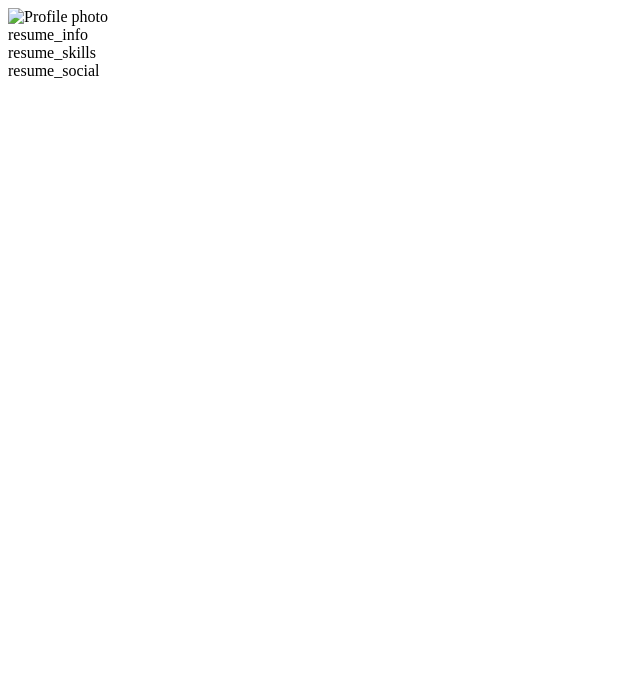
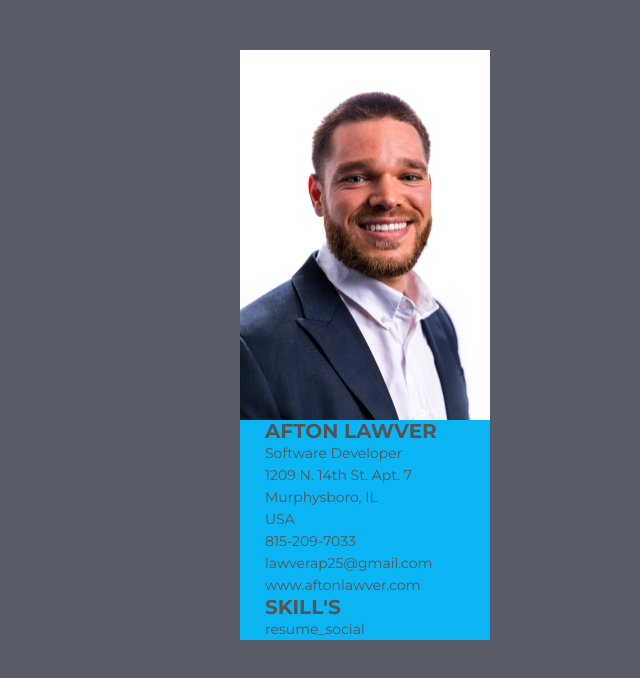
Before and after one commit to AftonLawver/htmlDevelopment, a plain HTML site: page Resume/My_Resume.html in a window 1280 px wide. Shown: the whole page, without its empty margins (0-640 px from the left). Drawn offline with Linux system fonts and the light colour scheme.

Commit message:
Created style.css and modified resume.

```diff
--- a/Resume/My_Resume.html
+++ b/Resume/My_Resume.html
@@ -3,22 +3,55 @@
 <head>
     <meta charset = "UTF-8" />
     <title>Resume</title>
+    <link rel="stylesheet" href="style.css"
     <script src="https://kit.fontawesome.com/b99e675b6e.js"></script>
 </head>
 <body>
     <div class="resume">
         <div class="resume_left">
-            <div class="resume_profile"></div>
+            <div class="resume_profile">
                 <img src="headshot1.jpg" alt="Profile photo">
+            </div>
             <div class="resume_content">
-
-            </div>
-                <div class="resume_item resume_info"></div>
-                    resume_info
+                <div class="resume_item resume_info">
+                    <div class="title">
+                        <p class="bold">Afton Lawver</p>
+                        <p class="regular">Software Developer</p>
+                    </div>
+                    <ul>
+                        <li>
+                            <div class="icon"></div>
+                            <div class="data">
+                                1209 N. 14th St. Apt. 7 Murphysboro, IL <br/> USA
+                            </div>
+                        </li>
+                        <li>
+                            <div class="icon"></div>
+                            <div class="data">
+                                815-209-7033
+                            </div>
+                        </li>
+                        <li>
+                            <div class="icon"></div>
+                            <div class="data">
+                                lawverap25@gmail.com
+                            </div>
+                        </li>
+                        <li>
+                            <div class="icon"></div>
+                            <div class="data">
+                                www.aftonlawver.com
+                            </div>
+                        </li>
+                    </ul>
+                </div>
                 <div class="resume_item resume_skills"></div>
-                    resume_skills
+                <div class="title">
+                    <p class="bold">skill's</p>
+                </div>
                 <div class="resume_item resume_social"></div>
                     resume_social
+            </div>
         </div>
         <div class="resume_right"></div>
     </div>
--- /dev/null
+++ b/Resume/style.css
@@ -0,0 +1,52 @@
+@import url('https://fonts.googleapis.com/css2?family=Montserrat:wght@400;500;700&display=swap');
+
+*{
+    margin: 0;
+    padding: 0;
+    box-sizing: border-box;
+    list-style: none;
+    font-family: 'Montserrat', sans-serif;
+}
+
+body{
+    background: #585c68;
+    font-size: 14px;
+    line-height: 22px;
+    color: #555555;
+}
+.bold{
+    font-weight: 700;
+    font-size: 20px;
+    text-transform: uppercase;
+}
+
+.semi_bold{
+    font-weight: 500;
+    font-size: 16px;
+}
+
+.resume{
+    width: 800px;
+    height: auto;
+    display: flex;
+    margin: 50px auto;
+}
+
+.resume .resume_left{
+    width: 250px;
+    background: #0bb5f4;
+}
+
+.resume .resume_left .resume_profile{
+    width: 100%;
+    height: 370px;
+}
+
+.resume .resume_left .resume_profile img{
+    width: 100%;
+    height: 100%;
+}
+
+.resume .resume_left .resume_content{
+    padding: 0 25px;
+}
```
Also changed, not shown: Webpages/about.html (+1 -4 lines), Resume/headshot1.jpg (added).
